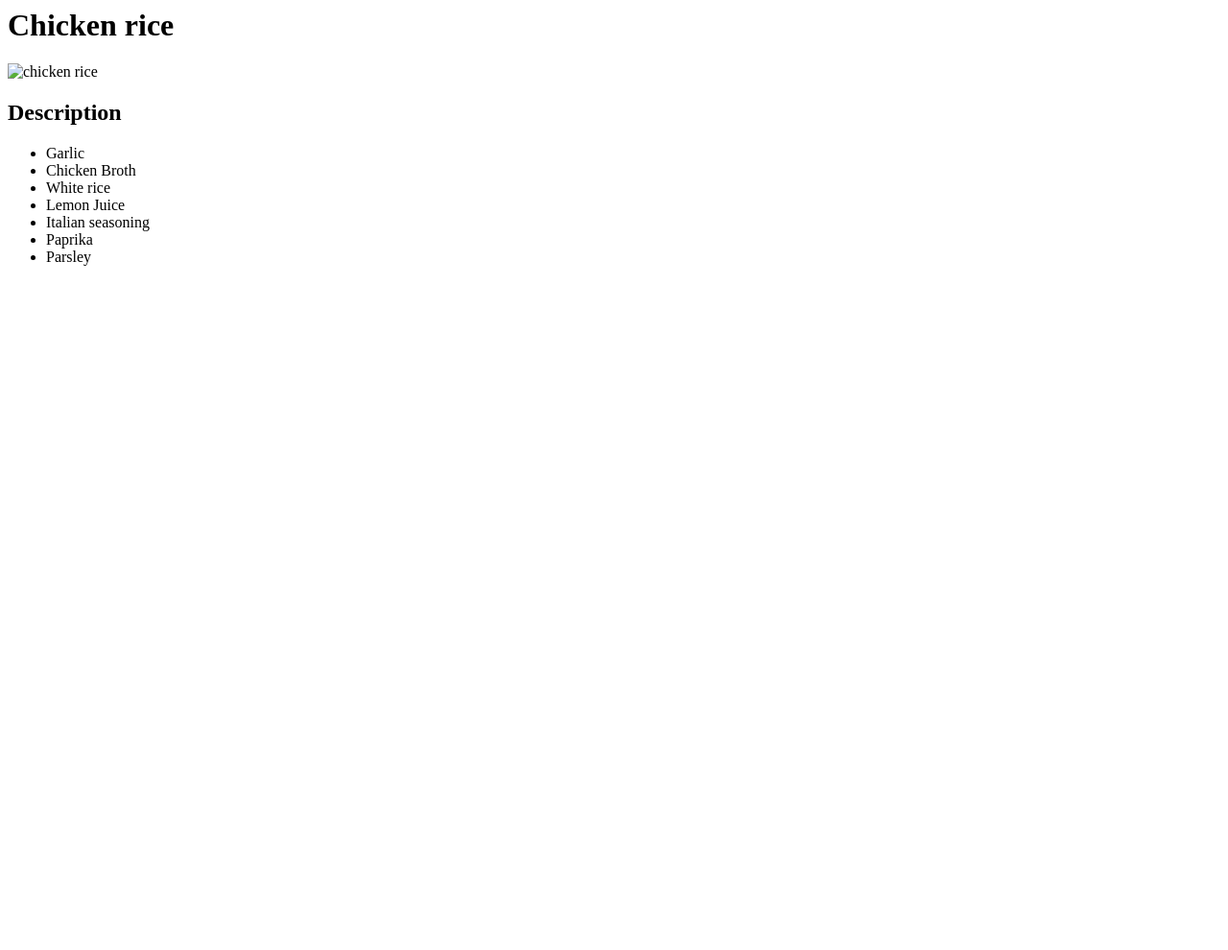
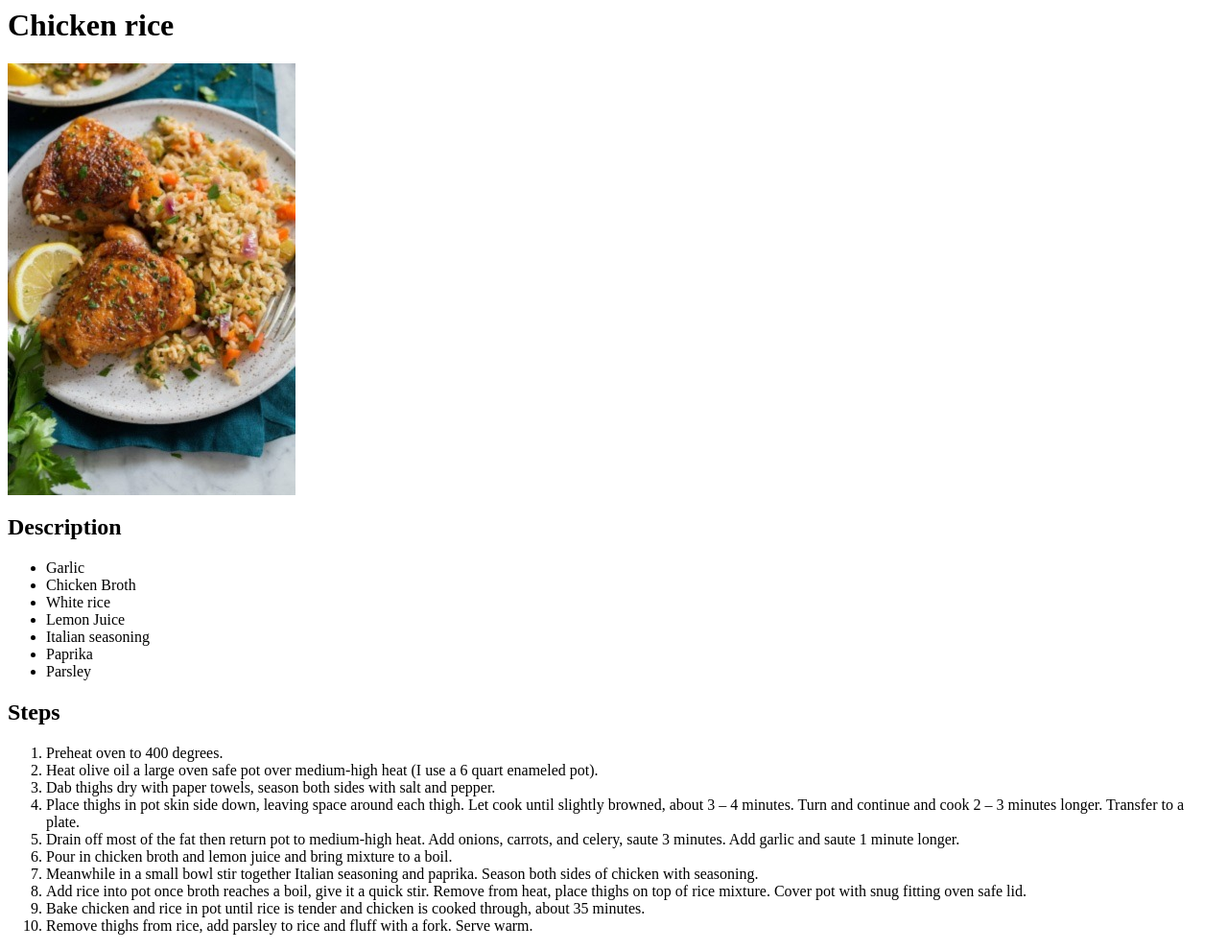
Before and after one commit to senapiNoodles/odin-recipes, a plain HTML site: page recipes/chickenRice.html in a window 1280 px wide. Shown: the whole page at 96% size. Before the commit the page ends 800 px from the top, so only its background shows below. Drawn offline with Linux system fonts and the light colour scheme.

Commit message:
Created the chicken rice webpage recipe

```diff
--- a/recipes/chickenRice.html
+++ b/recipes/chickenRice.html
@@ -1,5 +1,9 @@
 <h1>Chicken rice</h1>
-<img src="chicken-and-rice-15.jpg" alt="chicken rice">
+
+<body>
+    <img src="../images/chickenRice.jpg" alt="chicken rice">
+</body>
+
 <h2>Description</h2>
 <ul>
     <li>Garlic</li>
@@ -10,3 +14,41 @@
     <li>Paprika</li>
     <li>Parsley</li>
 </ul>
+
+<h2>Steps</h2>
+
+<ol>
+    <li>Preheat oven to 400 degrees.</li>
+    <li>
+        Heat olive oil a large oven safe pot over medium-high heat (I use a 6 quart enameled pot).
+    </li>
+
+    <li>
+        Dab thighs dry with paper towels, season both sides with salt and pepper.
+    </li>
+
+    <li>
+        Place thighs in pot skin side down, leaving space around each thigh. Let cook until slightly browned, about 3 –
+        4
+        minutes. Turn and continue and cook 2 – 3 minutes longer. Transfer to a plate.
+    </li>
+
+    <li>Drain off most of the fat then return pot to medium-high heat. Add onions, carrots, and celery, saute 3 minutes.
+        Add
+        garlic and saute 1 minute longer.
+    </li>
+
+    <li>Pour in chicken broth and lemon juice and bring mixture to a boil.</li>
+
+    <li>Meanwhile in a small bowl stir together Italian seasoning and paprika. Season both sides of chicken with
+        seasoning.</li>
+
+    <li>Add rice into pot once broth reaches a boil, give it a quick stir. Remove from heat, place thighs on top of rice
+        mixture. Cover pot with snug fitting oven safe lid.</li>
+
+    <li>Bake chicken and rice in pot until rice is tender and chicken is cooked through, about 35 minutes.</li>
+
+    <li>Remove thighs from rice, add parsley to rice and fluff with a fork. Serve warm.
+    </li>
+
+</ol>
```
Also changed, not shown: index.html (+1 -1 lines), images/chickenRice.jpg (added).
